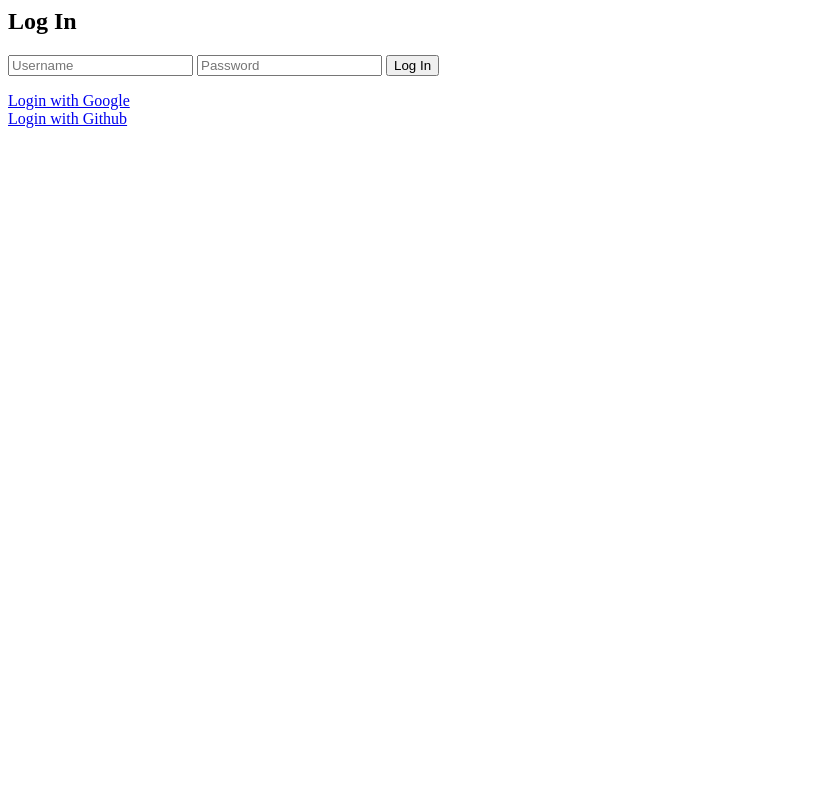
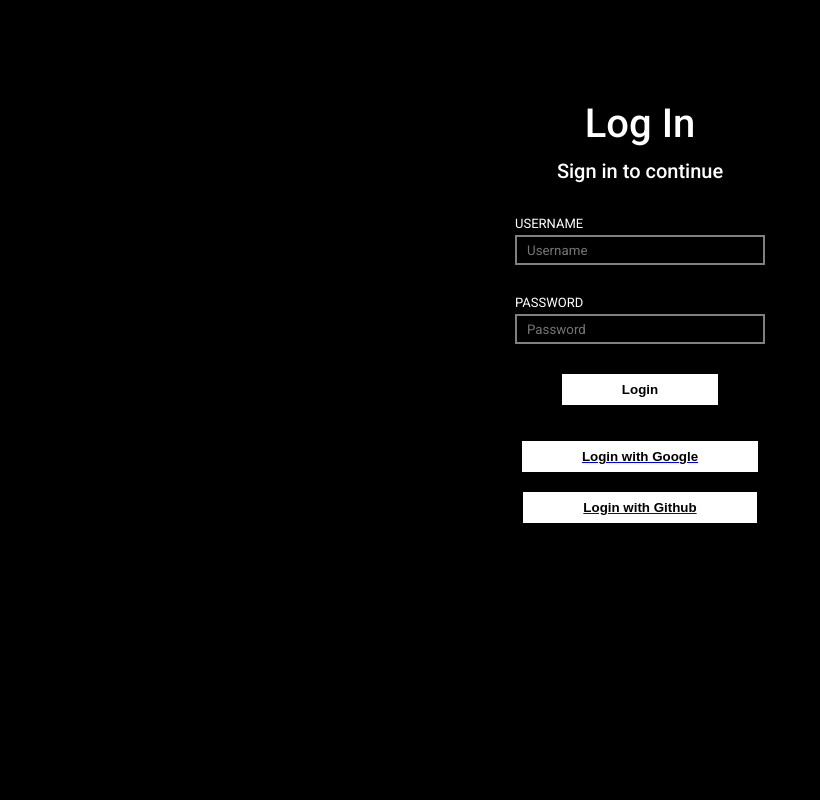
Before and after one commit to A1-R10/walk_well, a Django app: page /accounts/login/ in a window 1280 px wide. Shown: the whole page, without its empty margins (0-820 px from the left). Run offline with Django 5.2, Linux system fonts and the light colour scheme; some libraries are stand-ins or nearby versions.

Commit message:
login css

```diff
--- /dev/null
+++ b/static/css/login.css
@@ -0,0 +1,116 @@
+body {
+    background-color: black;
+    color: white;
+    margin: 0;
+    font-family: Roboto, Arial;
+    margin-top: 100px;
+}
+
+.container {
+  display: flex;
+  background-color: black;
+  border: none;
+  height: 20px;
+  align-items: center;
+  justify-content: center;
+  margin-left: 3px;
+  margin-top: 5px
+}
+
+.dots {
+  background-color: black;
+  border: none;
+  height: 25px;
+}
+
+.dots:hover {
+  background-color: gray;
+  cursor: pointer;
+}
+
+
+.header {
+  display: flex;
+  flex-direction: row;
+  height: 50px;
+  border-top: 1px solid gray;
+  border-bottom: 1px solid gray;
+  align-items: center;
+  left: 0;
+  right: 0;
+  margin-bottom: 70px;
+}
+
+.log-in,
+.text {
+  display: flex;
+  flex-direction: row;
+  align-items: center;
+  justify-content: center;
+}
+
+.log-in {
+  font-size: 40px;
+  font-weight: 500;
+  margin-bottom: 0;
+}
+
+.text {
+  font-size: 20px;
+  font-weight: 500;
+  margin-top: 12px;
+}
+
+.bottom {
+  display: flex;
+  flex-direction: row;
+  justify-content: center;
+  margin: 0;
+}
+
+.email,
+.pass {
+  font-size: 13px;
+  margin-bottom: 4px;
+}
+
+.name,
+.password {
+  font-family: Roboto, Arial;
+  display: block;
+  border: 2px solid gray;
+  width: 250px;
+  height: 30px;
+  padding: 5px 10px;
+  background-color: black;
+  color: white;
+  margin-bottom: 30px;
+}
+
+.submit-button {
+  display: block;
+  margin: auto;
+  background-color: white;
+  margin-top: 20px;
+  font-weight: bold;
+  padding: 8px 60px;
+  border: none;
+  cursor: pointer;
+  transition: background-color
+  0.15s;
+}
+
+
+.submit-button:hover {
+  background-color: rgb(180, 180, 180);
+}
+
+.submit-button:active {
+background-color: white;
+}
+
+.social-login {
+  display: flex;
+  flex-direction: column;
+  align-items: center;
+}
--- a/templates/user_authentication/login.html
+++ b/templates/user_authentication/login.html
@@ -1,20 +1,39 @@
 {% load socialaccount %}
 
-<h2>Log In</h2>
+{% block content %}
+<link rel="stylesheet" href="/static/css/login.css">
+<link rel="preconnect" href="https://fonts.googleapis.com">
+<link rel="preconnect" href="https://fonts.gstatic.com" crossorigin>
+<link href="https://fonts.googleapis.com/css2?family=Roboto:wght@400;500;700&display=swap" rel="stylesheet">
+<div>
+    <div>
+        <h2 class="log-in">Log In</h2>
+        <p class="text">Sign in to continue</p>
+    </div>
+
+    <div class="bottom">
         <form method="POST">
             {% csrf_token %}
-    <input type="text" name="username" placeholder="Username" required>
-    <input type="password" name="password" placeholder="Password" required>
-    <button type="submit">Log In</button>
+            <p class="email">USERNAME</p>
+            <input class="name" type="text" name="username" placeholder="Username" required>
+            <p class="pass">PASSWORD</p>
+            <input class="password" type="password" name="password" placeholder="Password" required>
+            <button class="submit-button" type="submit">Login</button>
         </form>
+    </div>
 
+    <div class="social-login">
         <div>
             <a href="{% provider_login_url 'google' %}">
-        <span>Login with Google</span>
+                <button class="submit-button">Login with Google</button>
             </a>
         </div>
         <div>
             <a href="{% provider_login_url 'github' %}">
-        <span>Login with Github</span>
+                <button class="submit-button">Login with Github</button>
             </a>
         </div>
+    </div>
+</div>
+
+{% endblock %}
--- a/walk_well/settings.py
+++ b/walk_well/settings.py
@@ -135,7 +135,10 @@ USE_TZ = True
 # Static files (CSS, JavaScript, Images)
 # https://docs.djangoproject.com/en/5.1/howto/static-files/
 
-STATIC_URL = 'static/'
+STATIC_URL = '/static/'
+STATICFILES_DIRS = [
+    BASE_DIR / 'static',
+]
 
 # Default primary key field type
 # https://docs.djangoproject.com/en/5.1/ref/settings/#default-auto-field
```
Lines whose indentation alone changed are shown as unchanged.
